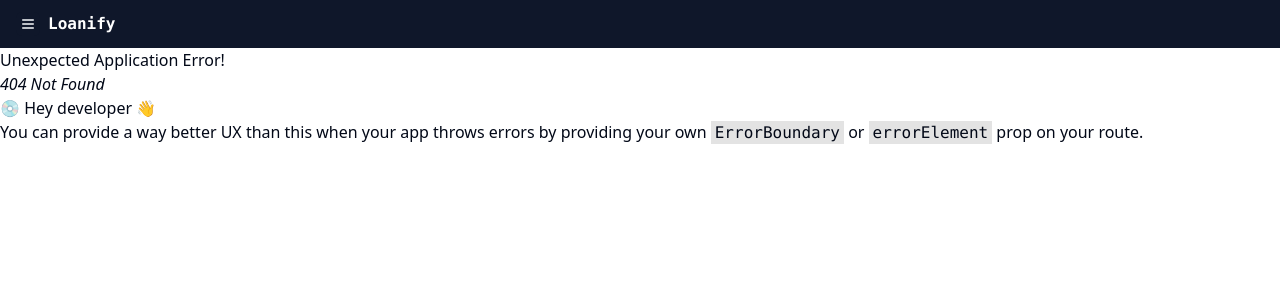
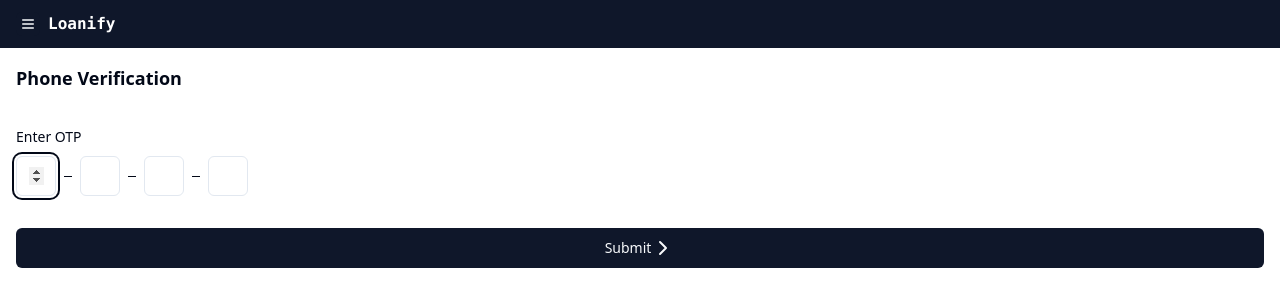
Before and after one commit to hnagrath09/loanify, a React (Vite) app: page /verification in a window 1280 px wide. Before the commit this address had no page. Shown: the top 306 px of the page. Built offline with nearby package versions, Linux system fonts and the light colour scheme; the HTML template or start-up script is replaced by a standard one.

Commit message:
Add otp verification screen

```diff
--- a/src/App.tsx
+++ b/src/App.tsx
@@ -3,12 +3,14 @@ import { RouterProvider, createBrowserRouter } from 'react-router-dom';
 
 import { AppProvider } from './state';
 import { Button } from './components/ui/button';
+import Verification from './pages/verification';
 import Registration from './pages/registration';
 import EmploymentInfo from './pages/employment-info';
 import PersonalInformation from './pages/personal-information';
 
 const router = createBrowserRouter([
   { path: '/', element: <Registration /> },
+  { path: '/verification', element: <Verification /> },
   { path: '/personal-information', element: <PersonalInformation /> },
   { path: '/employment-info', element: <EmploymentInfo /> },
 ]);
--- a/src/components/ui/calendar.tsx
+++ b/src/components/ui/calendar.tsx
@@ -1,6 +1,6 @@
 import * as React from 'react';
+import { DayPicker } from 'react-day-picker';
 import { ChevronLeft, ChevronRight } from 'lucide-react';
-import { DayPicker } from 'react-day-picker';
 
 import { cn } from '@/lib/utils';
 import { buttonVariants } from '@/components/ui/button';
--- /dev/null
+++ b/src/components/ui/otp.tsx
@@ -0,0 +1,73 @@
+import { Input } from '@/components/ui/input';
+import { useState, Fragment, useRef, useEffect } from 'react';
+
+type OtpInputProps = {
+  length: number;
+  onOtpChange: (otp: number) => void;
+};
+
+let currentOtpIndex: number = 0;
+
+const Otp = ({ length, onOtpChange }: OtpInputProps): JSX.Element => {
+  const [tempOtp, setTempOtp] = useState<string[]>(
+    new Array(length || 6).fill('')
+  );
+  const [activeOtpIndex, setActiveOtpIndex] = useState<number>(0);
+  const inputRef = useRef<HTMLInputElement>(null);
+
+  const handleOnchange = ({
+    target,
+  }: React.ChangeEvent<HTMLInputElement>): void => {
+    const { value } = target;
+    const newOtp: string[] = [...tempOtp];
+    newOtp[currentOtpIndex] = value.substring(value.length - 1);
+
+    if (!value) setActiveOtpIndex(currentOtpIndex - 1);
+    else setActiveOtpIndex(currentOtpIndex + 1);
+
+    setTempOtp(newOtp);
+    onOtpChange(
+      isNaN(parseInt(newOtp.join(''))) ? 0 : parseInt(newOtp.join(''))
+    );
+    // otp = isNaN(parseInt(tempOtp.join(''))) ? 0 : parseInt(tempOtp.join(''));
+  };
+
+  const handleOnKeyDown = (
+    { key }: React.KeyboardEvent<HTMLInputElement>,
+    index: number
+  ) => {
+    currentOtpIndex = index;
+    if (key === 'Backspace') {
+      setActiveOtpIndex(currentOtpIndex - 1);
+    }
+  };
+
+  useEffect(() => {
+    inputRef.current?.focus();
+  }, [activeOtpIndex]);
+
+  return (
+    <div className="flex items-center space-x-2 w-fit">
+      {tempOtp.map((_, index) => {
+        return (
+          <Fragment key={index}>
+            <Input
+              ref={index === activeOtpIndex ? inputRef : null}
+              onChange={handleOnchange}
+              onKeyDown={(e) => handleOnKeyDown(e, index)}
+              className="w-10 text-center placeholder:text-slate-300 dark:placeholder:text-slate-500"
+              type="number"
+              placeholder={(index + 1).toString()}
+              value={tempOtp[index]}
+            />
+            {index === tempOtp.length - 1 ? null : (
+              <span className="w-2 py-[0.5px] bg-foreground" />
+            )}
+          </Fragment>
+        );
+      })}
+    </div>
+  );
+};
+
+export default Otp;
--- a/src/pages/personal-information.tsx
+++ b/src/pages/personal-information.tsx
@@ -35,6 +35,7 @@ import { useAppState } from '@/hooks/use-app-state';
 
 const formSchema = z.object({
   name: z.string().min(2).max(50),
+  email: z.string().email({ message: 'Invalid email address' }),
   dateOfBirth: z.date({ required_error: 'A date of birth is required' }),
   gender: z.enum(['male', 'female', 'other'], {
     required_error: 'Please select gender',
@@ -79,6 +80,24 @@ export default function PersonalInformation() {
                 <FormLabel>Name as per your PAN</FormLabel>
                 <FormControl>
                   <Input placeholder="Enter your name" {...field} />
+                </FormControl>
+                <FormMessage />
+              </FormItem>
+            )}
+          />
+
+          <FormField
+            control={form.control}
+            name="email"
+            render={({ field }) => (
+              <FormItem>
+                <FormLabel>Email Address</FormLabel>
+                <FormControl>
+                  <Input
+                    {...field}
+                    type="email"
+                    placeholder="Enter your email"
+                  />
                 </FormControl>
                 <FormMessage />
               </FormItem>
--- a/src/pages/registration.tsx
+++ b/src/pages/registration.tsx
@@ -10,6 +10,7 @@ import { Button } from '@/components/ui/button';
 import {
   Form,
   FormControl,
+  FormDescription,
   FormField,
   FormItem,
   FormLabel,
@@ -18,9 +19,9 @@ import {
 import { useAppState } from '@/hooks/use-app-state';
 
 const formSchema = z.object({
-  email: z.string().email(),
-  phone: z.string().refine(validator.isMobilePhone),
-  password: z.string().min(8),
+  phone: z
+    .string({ required_error: 'Please enter your phone number' })
+    .refine(validator.isMobilePhone, { message: 'Enter a valid phone number' }),
 });
 
 export default function Registration() {
@@ -34,7 +35,7 @@ export default function Registration() {
 
   function onSubmit(data: z.infer<typeof formSchema>) {
     setState({ ...state, ...data });
-    navigate('/personal-information');
+    navigate('/verification', { replace: true });
   }
 
   return (
@@ -45,24 +46,6 @@ export default function Registration() {
 
           <FormField
             control={form.control}
-            name="email"
-            render={({ field }) => (
-              <FormItem>
-                <FormLabel>Email Address</FormLabel>
-                <FormControl>
-                  <Input
-                    {...field}
-                    type="email"
-                    placeholder="Enter your email"
-                  />
-                </FormControl>
-                <FormMessage />
-              </FormItem>
-            )}
-          />
-
-          <FormField
-            control={form.control}
             name="phone"
             render={({ field }) => (
               <FormItem>
@@ -70,24 +53,9 @@ export default function Registration() {
                 <FormControl>
                   <Input placeholder="Enter your phone number" {...field} />
                 </FormControl>
-                <FormMessage />
-              </FormItem>
-            )}
-          />
-
-          <FormField
-            control={form.control}
-            name="password"
-            render={({ field }) => (
-              <FormItem>
-                <FormLabel>Password</FormLabel>
-                <FormControl>
-                  <Input
-                    {...field}
-                    type="password"
-                    placeholder="Enter your password"
-                  />
-                </FormControl>
+                <FormDescription>
+                  We'll send a verification code via sms on your number
+                </FormDescription>
                 <FormMessage />
               </FormItem>
             )}
@@ -98,7 +66,7 @@ export default function Registration() {
             className="w-full"
             onClick={form.handleSubmit(onSubmit)}
           >
-            Proceed <ChevronRight />
+            Get Verification Code <ChevronRight />
           </Button>
         </div>
       </form>
--- /dev/null
+++ b/src/pages/verification.tsx
@@ -0,0 +1,68 @@
+import { z } from 'zod';
+import { useForm } from 'react-hook-form';
+import { ChevronRight } from 'lucide-react';
+import { useNavigate } from 'react-router-dom';
+import { zodResolver } from '@hookform/resolvers/zod';
+
+import {
+  Form,
+  FormControl,
+  FormField,
+  FormItem,
+  FormLabel,
+  FormMessage,
+} from '@/components/ui/form';
+import Otp from '@/components/ui/otp';
+import { Button } from '@/components/ui/button';
+
+const formSchema = z
+  .object({
+    otp: z.coerce.number({
+      required_error: 'Please enter valid otp received on sms',
+    }),
+  })
+  .refine(({ otp }) => otp === 1234, {
+    message: 'Please enter valid otp received on sms',
+    path: ['otp'],
+  });
+
+export default function Verfication() {
+  const navigate = useNavigate();
+
+  const form = useForm({
+    resolver: zodResolver(formSchema),
+    defaultValues: { otp: undefined },
+  });
+
+  function onSubmit() {
+    navigate('/personal-information', { replace: true });
+  }
+
+  return (
+    <Form {...form}>
+      <form onSubmit={form.handleSubmit(onSubmit)}>
+        <div className="grid gap-8 p-4">
+          <h2 className="text-lg font-semibold">Phone Verification</h2>
+
+          <FormField
+            control={form.control}
+            name="otp"
+            render={({ field }) => (
+              <FormItem>
+                <FormLabel>Enter OTP</FormLabel>
+                <FormControl>
+                  <Otp length={4} onOtpChange={field.onChange} />
+                </FormControl>
+                <FormMessage />
+              </FormItem>
+            )}
+          />
+
+          <Button type="submit">
+            Submit <ChevronRight />
+          </Button>
+        </div>
+      </form>
+    </Form>
+  );
+}
```
